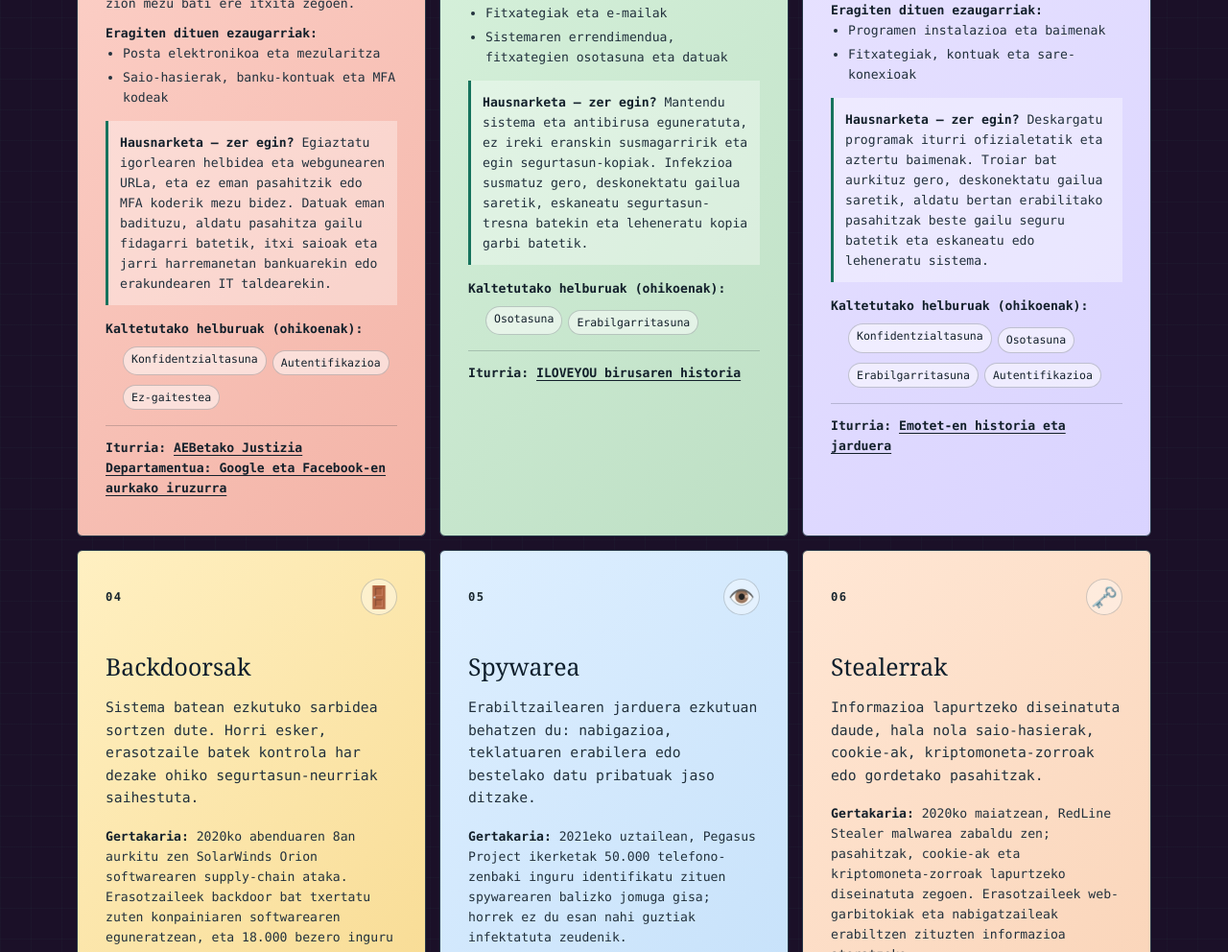
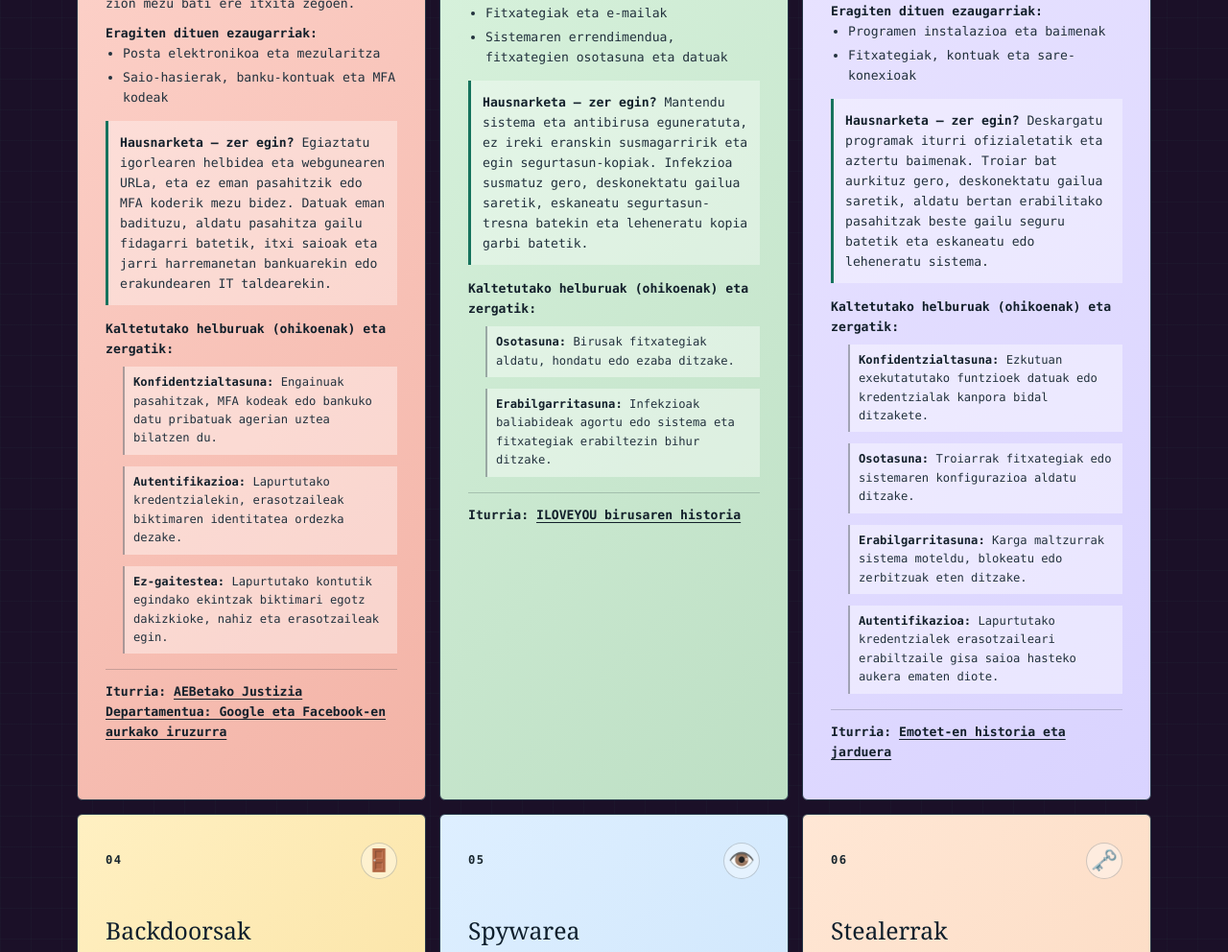
Before and after one commit to jurlezaga-lab/WEB_SEG, a plain HTML site: page index.html in a window 1280 px wide. Shown: the part 1006-1998 px from the top of the page at 96% size. Drawn offline with Linux system fonts and the light colour scheme.

Commit message:
Iturria,Hausnarketa,Kaltetutako helburuak...

```diff
--- a/index.html
+++ b/index.html
@@ -90,8 +90,14 @@
 			font-size: .9rem;
 		}
 
+		nav {
+			display: flex;
+			flex-wrap: wrap;
+			justify-content: flex-end;
+			gap: 8px 22px;
+		}
+
 		nav a {
-			margin-left: 22px;
 			color: var(--muted);
 			font-size: .82rem;
 			text-decoration: none;
@@ -300,8 +306,8 @@
 		.reflection { margin-top: 14px !important; padding: 12px; background: rgba(255, 255, 255, .35); border-left: 3px solid #16735d; }
 		.principle-impact { margin: 14px 0; }
 		.principle-impact > p { margin-bottom: 8px; }
-		.principle-tags { display: flex; flex-wrap: wrap; gap: 6px; margin: 0; padding: 0; list-style: none; }
-		.principle-tag { padding: 3px 8px; color: #13202b; background: rgba(255, 255, 255, .52); border: 1px solid rgba(19, 32, 43, .22); border-radius: 999px; font-size: .72rem; }
+		.principle-explanations { display: grid; gap: 8px; margin: 0; padding: 0; list-style: none; }
+		.principle-explanations li { padding: 7px 9px; background: rgba(255, 255, 255, .4); border-left: 2px solid rgba(19, 32, 43, .35); font-size: .76rem; }
 		.source { margin-top: 16px !important; padding-top: 12px; border-top: 1px solid rgba(19, 32, 43, .2); }
 		.source a { color: #13202b; font-weight: 700; text-underline-offset: 3px; }
 		.source a:hover, .source a:focus-visible { color: #075b49; }
@@ -390,8 +396,8 @@
 
 		@media (max-width: 760px) {
 			.page { width: min(100% - 28px, 560px); }
-			header { padding-top: 20px; }
-			nav { display: none; }
+			header { align-items: flex-start; flex-direction: column; gap: 18px; padding-top: 20px; }
+			nav { justify-content: flex-start; gap: 8px 16px; }
 			.hero { grid-template-columns: 1fr; gap: 30px; padding: 64px 0 56px; }
 			h1 { font-size: clamp(3.4rem, 16vw, 5.2rem); }
 			.hero-note { max-width: 420px; }
@@ -417,6 +423,12 @@
 			<a class="brand" href="#hasiera" aria-label="Web Segurtasunaren hasiera">
 				Web Segurtasuna
 			</a>
+			<nav aria-label="Atalen menua">
+				<a href="#mehatxuak">Malware motak</a>
+				<a href="#sare-mehatxuak">Sareko mehatxuak</a>
+				<a href="#ud3a1">UD3A1</a>
+				<a href="#ud3a2">UD3A2</a>
+			</nav>
 		</header>
 
 		<main id="hasiera">
@@ -522,7 +534,7 @@
 				</div>
 			</section>
 
-			<section class="topic-section" aria-labelledby="sare-mehatxu-izenburua">
+			<section id="sare-mehatxuak" class="topic-section" aria-labelledby="sare-mehatxu-izenburua">
 				<div class="topic-header">
 					<h2 id="sare-mehatxu-izenburua">Sareko mehatxuak</h2>
 					<span>Botnetak eta indar gordineko erasoak</span>
@@ -570,7 +582,7 @@
 				</div>
 			</section>
 
-			<section class="topic-section" aria-labelledby="ud3a1-izenburua">
+			<section id="ud3a1" class="topic-section" aria-labelledby="ud3a1-izenburua">
 				<div class="topic-header">
 					<h2 id="ud3a1-izenburua">UD3A1</h2>
 					<span>Eraso informatiko esanguratsua</span>
@@ -590,7 +602,7 @@
 					</article>
 				</div>
 			</section>
-			<section class="topic-section" aria-labelledby="ud3a2-izenburua">
+			<section id="ud3a2" class="topic-section" aria-labelledby="ud3a2-izenburua">
 				<div class="topic-header">
 					<h2 id="ud3a2-izenburua">UD3A2</h2>
 					<span>Malware motak, ezaugarriak eta babesa</span>
@@ -686,77 +698,137 @@
 				'01': {
 					icon: '🎣',
 					reflection: 'Egiaztatu igorlearen helbidea eta webgunearen URLa, eta ez eman pasahitzik edo MFA koderik mezu bidez. Datuak eman badituzu, aldatu pasahitza gailu fidagarri batetik, itxi saioak eta jarri harremanetan bankuarekin edo erakundearen IT taldearekin.',
-					principles: ['Konfidentzialtasuna', 'Autentifikazioa', 'Ez-gaitestea']
+					principles: [
+						{ name: 'Konfidentzialtasuna', reason: 'Engainuak pasahitzak, MFA kodeak edo bankuko datu pribatuak agerian uztea bilatzen du.' },
+						{ name: 'Autentifikazioa', reason: 'Lapurtutako kredentzialekin, erasotzaileak biktimaren identitatea ordezka dezake.' },
+						{ name: 'Ez-gaitestea', reason: 'Lapurtutako kontutik egindako ekintzak biktimari egotz dakizkioke, nahiz eta erasotzaileak egin.' }
+					]
 				},
 				'02': {
 					icon: '🦠',
 					reflection: 'Mantendu sistema eta antibirusa eguneratuta, ez ireki eranskin susmagarririk eta egin segurtasun-kopiak. Infekzioa susmatuz gero, deskonektatu gailua saretik, eskaneatu segurtasun-tresna batekin eta leheneratu kopia garbi batetik.',
-					principles: ['Osotasuna', 'Erabilgarritasuna']
+					principles: [
+						{ name: 'Osotasuna', reason: 'Birusak fitxategiak aldatu, hondatu edo ezaba ditzake.' },
+						{ name: 'Erabilgarritasuna', reason: 'Infekzioak baliabideak agortu edo sistema eta fitxategiak erabiltezin bihur ditzake.' }
+					]
 				},
 				'03': {
 					icon: '🎭',
 					reflection: 'Deskargatu programak iturri ofizialetatik eta aztertu baimenak. Troiar bat aurkituz gero, deskonektatu gailua saretik, aldatu bertan erabilitako pasahitzak beste gailu seguru batetik eta eskaneatu edo leheneratu sistema.',
-					principles: ['Konfidentzialtasuna', 'Osotasuna', 'Erabilgarritasuna', 'Autentifikazioa']
+					principles: [
+						{ name: 'Konfidentzialtasuna', reason: 'Ezkutuan exekutatutako funtzioek datuak edo kredentzialak kanpora bidal ditzakete.' },
+						{ name: 'Osotasuna', reason: 'Troiarrak fitxategiak edo sistemaren konfigurazioa aldatu ditzake.' },
+						{ name: 'Erabilgarritasuna', reason: 'Karga maltzurrak sistema moteldu, blokeatu edo zerbitzuak eten ditzake.' },
+						{ name: 'Autentifikazioa', reason: 'Lapurtutako kredentzialek erasotzaileari erabiltzaile gisa saioa hasteko aukera ematen diote.' }
+					]
 				},
 				'04': {
 					icon: '🚪',
 					reflection: 'Eguneratu sistema eta softwarea, mugatu urruneko sarbidea eta aztertu kontu eta saio aktiboak. Atzeko ate bat aurkituz gero, isolatu gailua, baliogabetu kredentzialak eta eskatu segurtasun-taldeari sarbidea eta erregistroak ikuskatzeko.',
-					principles: ['Konfidentzialtasuna', 'Osotasuna', 'Erabilgarritasuna', 'Autentifikazioa']
+					principles: [
+						{ name: 'Konfidentzialtasuna', reason: 'Ezkutuko sarbideak baimenik gabeko irakurketa eta datu-lapurreta ahalbidetzen ditu.' },
+						{ name: 'Osotasuna', reason: 'Sarbide horrekin, erasotzaileak fitxategiak eta konfigurazioa alda ditzake.' },
+						{ name: 'Erabilgarritasuna', reason: 'Erasotzaileak zerbitzuak geldiarazi edo sistema blokeatu dezake.' },
+						{ name: 'Autentifikazioa', reason: 'Atzeko ateak ohiko egiaztapenak saihesten ditu, eta sarbidea ez du erabiltzaile legitimo batek autentifikatzen.' }
+					]
 				},
 				'05': {
 					icon: '👁️',
 					reflection: 'Murriztu aplikazioen baimenak eta instalatu aplikazioak iturri fidagarrietatik. Espioitza susmatuz gero, erabili beste gailu seguru bat pasahitzak aldatzeko eta eskatu laguntza aditu bati gailua aztertu edo leheneratzeko.',
-					principles: ['Konfidentzialtasuna', 'Autentifikazioa']
+					principles: [
+						{ name: 'Konfidentzialtasuna', reason: 'Spywareak nabigazioa, mezuak, teklatua edo mikrofono eta kamerako datuak ezkutuan jaso ditzake.' },
+						{ name: 'Autentifikazioa', reason: 'Jasotako pasahitz edo saio-datuekin, erasotzaileak biktimaren kontuetan sar daiteke.' }
+					]
 				},
 				'06': {
 					icon: '🗝️',
 					reflection: 'Ez gorde pasahitz guztiak nabigatzailean; erabili pasahitz-kudeatzaile bat eta MFA. Datuak lapurtu badizkizute, aldatu pasahitzak gailu garbi batetik, baliogabetu saio-tokenak eta jarri harremanetan bankuarekin zorro digitalak arriskuan badaude.',
-					principles: ['Konfidentzialtasuna', 'Autentifikazioa', 'Ez-gaitestea']
+					principles: [
+						{ name: 'Konfidentzialtasuna', reason: 'Stealerrak pasahitzak, cookieak, tokenak eta zorroetako datuak kopiatzen ditu.' },
+						{ name: 'Autentifikazioa', reason: 'Lapurtutako pasahitz eta tokenek kontuetan biktima balitz bezala sartzea ahalbidetzen dute.' },
+						{ name: 'Ez-gaitestea', reason: 'Kredentzial lapurtuekin egindako ekintzak kontuaren jabeari egotz dakizkioke.' }
+					]
 				},
 				'07': {
 					icon: '🕸️',
 					reflection: 'Ez egin klik sare sozialetako mezu edo bideo-esteka susmagarrietan, eta egiaztatu aplikazioen baimenak. Kontua kutsatuz gero, aldatu pasahitza gailu seguru batetik, kendu saio ezezagunak eta ohartarazi kontaktuei.',
-					principles: ['Konfidentzialtasuna', 'Osotasuna', 'Autentifikazioa', 'Ez-gaitestea']
+					principles: [
+						{ name: 'Konfidentzialtasuna', reason: 'Koobfacek kontuko datuak edo kontaktuen informazioa eskuratu ditzake.' },
+						{ name: 'Osotasuna', reason: 'Infektatutako kontutik mezuak edo esteka maltzurrak bidal daitezke erabiltzailearen izenean.' },
+						{ name: 'Autentifikazioa', reason: 'Kontuaren sarbidea hartuta, erasotzaileak benetako erabiltzailea dela itxura egin dezake.' },
+						{ name: 'Ez-gaitestea', reason: 'Kontutik zabaldutako edukia kontuaren jabeari egotz dakioke, hark bidali ez arren.' }
+					]
 				},
 				'08': {
 					icon: '🤖',
 					reflection: 'Aldatu bideratzailearen lehenetsitako pasahitza, eguneratu firmwarea eta desaktibatu behar ez diren urruneko zerbitzuak. Gailua botnet baten parte dela susmatuz gero, deskonektatu saretik eta berrezarri fabrikako ezarpenetara eguneratu ondoren.',
-					principles: ['Erabilgarritasuna']
+					principles: [
+						{ name: 'Erabilgarritasuna', reason: 'Botnetak gailuaren baliabideak erabil ditzake edo DDoS bidez sare eta zerbitzuak gainezka bete.' }
+					]
 				},
 				'09': {
 					icon: '🔐',
 					reflection: 'Erabili pasahitz luze eta bakarrak, aktibatu MFA eta ezarri saio-hasierako saiakeren mugak. Sarrera susmagarria badago, aldatu pasahitza, amaitu saio guztiak eta egiaztatu kontuaren jarduera.',
-					principles: ['Autentifikazioa', 'Konfidentzialtasuna', 'Ez-gaitestea']
+					principles: [
+						{ name: 'Autentifikazioa', reason: 'Pasahitza asmatuz gero, erasotzaileak kontua benetako erabiltzaile gisa ireki dezake.' },
+						{ name: 'Konfidentzialtasuna', reason: 'Kontuan sartzeak babestutako mezuak, fitxategiak edo datuak irakurtzeko aukera ematen du.' },
+						{ name: 'Ez-gaitestea', reason: 'Kontu arriskutsutik egindako ekintzak jabeari egotz dakizkioke.' }
+					]
 				},
 				'10': {
 					icon: '🔒',
 					reflection: 'Egin segurtasun-kopiak sarera konektatu gabe, eguneratu sistema eta ez erabili babeskopiarik ez duen gailu partekaturik. Zifratzea susmatuz gero, isolatu gailua; ez konektatu kopiak eta jakinarazi IT edo segurtasun-taldeari.',
-					principles: ['Erabilgarritasuna', 'Osotasuna']
+					principles: [
+						{ name: 'Erabilgarritasuna', reason: 'WannaCryk fitxategiak zifratzen dituenez, erabiltzaileak ezin ditu ireki edo zerbitzuak erabili.' },
+						{ name: 'Osotasuna', reason: 'Fitxategien edukia zifratu eta aldatzen du, eta horrek jatorrizko egoera fidagarria galtzea dakar.' }
+					]
 				},
 				'11': {
 					icon: '🐴',
 					reflection: 'Deskargatu softwarea iturri ofizialetatik, begiratu fitxategiaren jatorria eta ez eman administratzaile-baimenik beharrezkoa ez denean. Troiarra aurkituz gero, isolatu gailua eta aldatu bertan erabilitako kredentzialak gailu garbi batetik.',
-					principles: ['Konfidentzialtasuna', 'Osotasuna', 'Erabilgarritasuna', 'Autentifikazioa']
+					principles: [
+						{ name: 'Konfidentzialtasuna', reason: 'Troiarrak fitxategiak edo pasahitzak lapurtu eta erasotzaileari bidal diezazkioke.' },
+						{ name: 'Osotasuna', reason: 'Ezkutuko aginduek fitxategiak edo sistemaren ezarpenak aldatu ditzakete.' },
+						{ name: 'Erabilgarritasuna', reason: 'Troiarraren jarduerak sistema moteldu, blokeatu edo baliabideak agortu ditzake.' },
+						{ name: 'Autentifikazioa', reason: 'Lapurtutako kredentzialek erabiltzailearen kontuetan sartzea ahalbidetzen dute.' }
+					]
 				},
 				'12': {
 					icon: '🌐',
 					reflection: 'Mantendu nabigatzailea eta sistema eguneratuta, eta erabili iragarki- eta deskarga-babesak. Gune bat bisitatu ondoren susmoa baduzu, deskonektatu saretik, eskaneatu gailua eta aldatu bertan erabilitako pasahitzak gailu seguru batetik.',
-					principles: ['Konfidentzialtasuna', 'Osotasuna', 'Erabilgarritasuna', 'Autentifikazioa']
+					principles: [
+						{ name: 'Konfidentzialtasuna', reason: 'Deskargatutako malwareak nabigazioko edo gailuko datu pribatuak kanpora bidal ditzake.' },
+						{ name: 'Osotasuna', reason: 'Ahultasuna ustiatuta, malwareak fitxategiak edo sistemaren konfigurazioa alda ditzake.' },
+						{ name: 'Erabilgarritasuna', reason: 'Malwareak baliabideak kontsumitu edo sistema eta aplikazioak blokeatu ditzake.' },
+						{ name: 'Autentifikazioa', reason: 'Malwareak pasahitzak edo saio-tokenak lapurtuz gero, erasotzaileak erabiltzailea ordezka dezake.' }
+					]
 				},
 				'13': {
 					icon: '🪱',
 					reflection: 'Instalatu segurtasun-eguneratzeak garaiz eta desaktibatu behar ez diren partekatzeak. Harra sarean hedatzen ari bada, isolatu kutsatutako gailuak, jakinarazi administratzaileari eta berriro konektatu garbi daudela egiaztatu ondoren.',
-					principles: ['Osotasuna', 'Erabilgarritasuna']
+					principles: [
+						{ name: 'Osotasuna', reason: 'Harrek fitxategiak eta sistemaren konfigurazioa alda edo hondatu ditzakete.' },
+						{ name: 'Erabilgarritasuna', reason: 'Azkar hedatzeak sareko baliabideak agortu eta gailuak edo zerbitzuak moteldu edo geldiaraz ditzake.' }
+					]
 				},
 				'14': {
 					icon: '🖥️',
 					reflection: 'Aldatu gailuen lehenetsitako pasahitzak, eguneratu firmwarea eta isolatu Internetetik erabiltzen ez diren gailuak. Botnet batean egon daitezkeela susmatuz gero, isolatu, eguneratu edo berrezarri, eta egiaztatu sareko ezohiko trafikoa.',
-					principles: ['Erabilgarritasuna', 'Konfidentzialtasuna', 'Osotasuna']
+					principles: [
+						{ name: 'Erabilgarritasuna', reason: 'Gailuaren baliabideak DDoS edo beste agindu maltzur batzuetarako erabiltzen dira, eta zerbitzuak eten daitezke.' },
+						{ name: 'Konfidentzialtasuna', reason: 'Botnetaren kontrolatzaileak gailuko datuak eskuratu edo kanpora atera ditzake.' },
+						{ name: 'Osotasuna', reason: 'Urruneko aginduek fitxategiak, ezarpenak edo gailuaren funtzionamendua alda ditzakete.' }
+					]
 				},
 				'15': {
 					icon: '🚪',
 					reflection: 'Eguneratu sistema, erabili pasahitz sendoak eta mugatu urruneko administrazioa sare fidagarrietara. Sarbide ezkutu bat susmatuz gero, isolatu gailua, baliogabetu kontu eta gakoak, eta eskatu aditu bati sistema eta erregistroak aztertzeko.',
-					principles: ['Konfidentzialtasuna', 'Osotasuna', 'Erabilgarritasuna', 'Autentifikazioa']
+					principles: [
+						{ name: 'Konfidentzialtasuna', reason: 'Ezkutuko sarbideak erasotzaileari datu pribatuak irakurtzeko edo lapurtzeko aukera ematen dio.' },
+						{ name: 'Osotasuna', reason: 'Sarbidearekin, erasotzaileak fitxategiak, kontuak edo sistemaren ezarpenak alda ditzake.' },
+						{ name: 'Erabilgarritasuna', reason: 'Erasotzaileak zerbitzuak geldiarazi edo gailua blokeatu dezake.' },
+						{ name: 'Autentifikazioa', reason: 'Atzeko ateak autentifikazio arrunta saihesten du, eta erabiltzaile legitimoa identifikatu gabe uzten du sarbidea.' }
+					]
 				}
 			};
 
@@ -780,17 +852,18 @@
 					impact.className = 'principle-impact';
 					const impactLabel = document.createElement('p');
 					const impactTitle = document.createElement('strong');
-					impactTitle.textContent = 'Kaltetutako helburuak (ohikoenak):';
+					impactTitle.textContent = 'Kaltetutako helburuak (ohikoenak) eta zergatik:';
 					impactLabel.append(impactTitle);
-					const tags = document.createElement('ul');
-					tags.className = 'principle-tags';
-					guidance.principles.forEach((principle) => {
-						const tag = document.createElement('li');
-						tag.className = 'principle-tag';
-						tag.textContent = principle;
-						tags.append(tag);
+					const explanations = document.createElement('ul');
+					explanations.className = 'principle-explanations';
+					guidance.principles.forEach(({ name, reason }) => {
+						const item = document.createElement('li');
+						const principle = document.createElement('strong');
+						principle.textContent = `${name}: `;
+						item.append(principle, document.createTextNode(reason));
+						explanations.append(item);
 					});
-					impact.append(impactLabel, tags);
+					impact.append(impactLabel, explanations);
 
 					const details = card.querySelector('.details');
 					const source = details.querySelector('.source');
```
